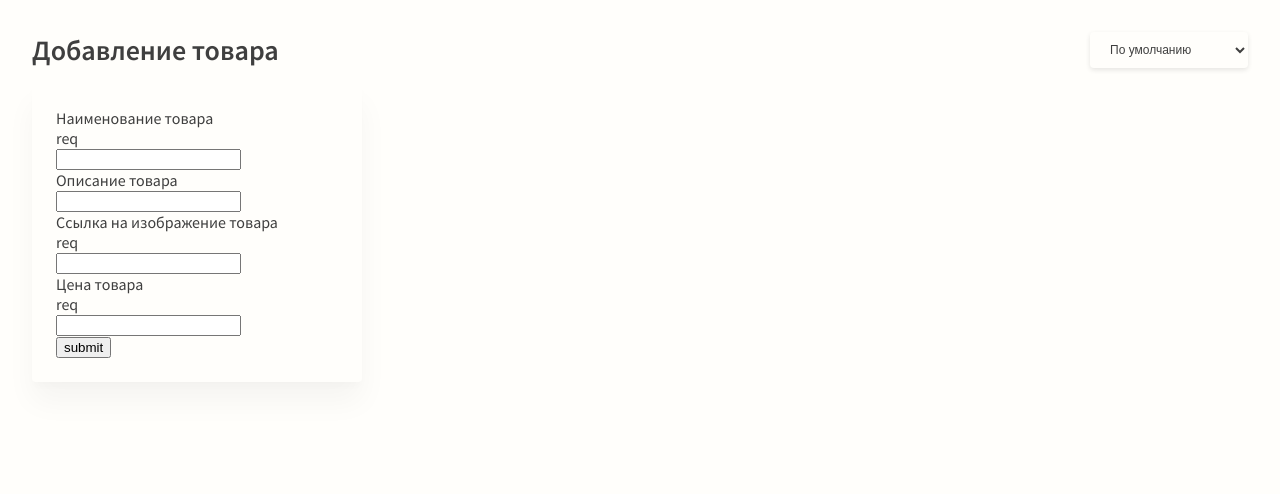
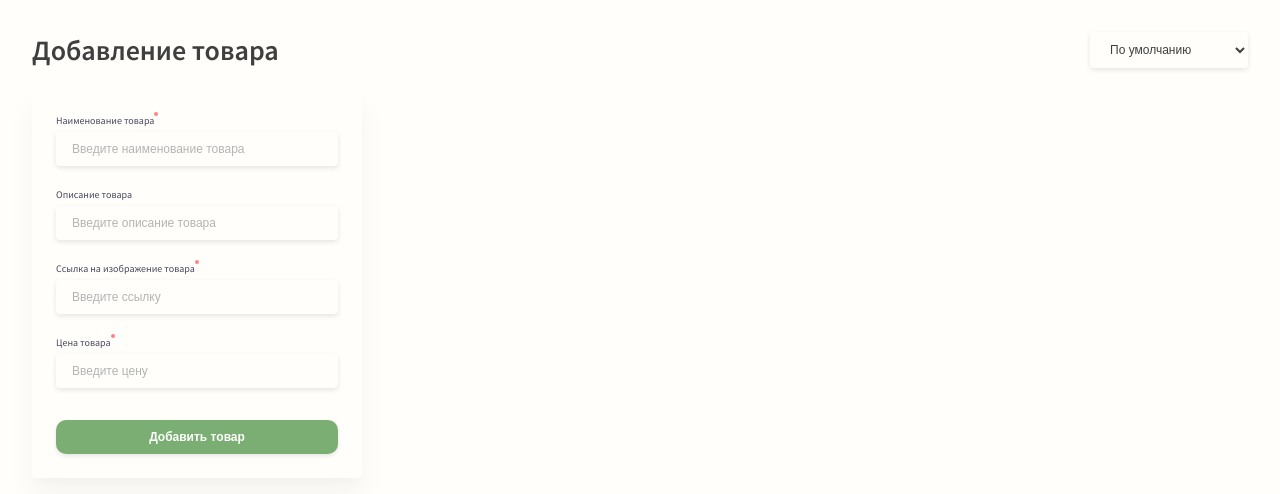
Before and after one commit to neervel/idaproject, a Vue app: page / in a window 1280 px wide. Shown: the top 494 px of the page. Built offline with nearby package versions, Linux system fonts and the light colour scheme.

Commit message:
styles for create form

```diff
--- a/src/App.vue
+++ b/src/App.vue
@@ -41,6 +41,9 @@ export default {
 
 <style lang="scss">
 @import url('https://fonts.googleapis.com/css2?family=Source+Sans+Pro:wght@400;600&display=swap');
+* {
+  box-sizing: border-box;
+}
 body {
   margin: 0;
   font-family: 'Source Sans Pro', sans-serif;
--- a/src/components/form/InputField.vue
+++ b/src/components/form/InputField.vue
@@ -1,13 +1,18 @@
 <template>
   <div class="field">
+    <div class="field-label">
       <my-label :title="title" :inputName="inputName" :required="required" />
+    </div>
+    <div class="field-input">
       <my-input
         :inputName="inputName"
         :required="required"
         :inputType="inputType"
         v-model="inputValue"
         @input="handleInput"
+        :placeholder="placeholder"
       />
+    </div>
   </div>
 </template>
 
@@ -36,6 +41,10 @@ export default {
       type: String,
       required: true,
     },
+    placeholder: {
+      type: String,
+      default: "Заполните поле"
+    },
     value: String,
   },
   data() {
@@ -56,5 +65,10 @@ export default {
 };
 </script>
 
-<style>
+<style lang="scss" scoped>
+.field {
+  &-label {
+    margin-bottom: 4px;
+  }
+}
 </style>
--- a/src/components/form/MyInput.vue
+++ b/src/components/form/MyInput.vue
@@ -7,6 +7,8 @@
       :required="required"
       @input="handleInput"
       v-model="inputContent"
+      autocomplete="false"
+      :placeholder="placeholder"
     />
   </div>
 </template>
@@ -23,6 +25,9 @@ export default {
       default: false,
     },
     inputName: {
+      type: String,
+    },
+    placeholder: {
       type: String,
     },
     value: String,
@@ -46,4 +51,21 @@ export default {
 </script>
 
 <style lang="scss" scoped>
+input {
+  background: transparent;
+  box-shadow: 0px 2px 5px rgba(0, 0, 0, 0.1);
+  border-radius: 4px;
+  border: none;
+  transition: box-shadow linear .2s;
+  padding: 10px 16px;
+  width: 100%;
+  font-size: 12px;
+  &:focus {
+    outline: none;
+    box-shadow: 0px 2px 7px rgba(0, 0, 0, 0.2);
+  }
+  &::placeholder {
+    color: #B4B4B4;
+  }
+}
 </style>
--- a/src/components/form/MyLabel.vue
+++ b/src/components/form/MyLabel.vue
@@ -1,7 +1,7 @@
 <template>
   <div class="label">
     <label :for="inputName">{{ title }}</label>
-    <div class="label-req" v-if="required">req</div>
+    <div class="label-req" v-if="required"></div>
   </div>
 </template>
 
@@ -25,5 +25,20 @@ export default {
 </script>
 
 <style lang="scss" scoped>
-
+.label {
+  position: relative;
+  display: inline;
+  & label {
+    font-size: 10px;
+  }
+  &-req {
+    position: absolute;
+    top: 4px;
+    right: -4px;
+    height: 4px;
+    width: 4px;
+    border-radius: 2px;
+    background-color: #FF8484;
+  }
+}
 </style>
--- a/src/components/form/NewProduct.vue
+++ b/src/components/form/NewProduct.vue
@@ -5,28 +5,36 @@
         title="Наименование товара"
         :required="true"
         inputName="name"
+        placeholder="Введите наименование товара"
         v-model="item.name"
+        class="create-item"
       />
       <input-field
         title="Описание товара"
         inputName="description"
         inputType="textarea"
+        placeholder="Введите описание товара"
         v-model="item.description"
+        class="create-item"
       />
       <input-field
         title="Ссылка на изображение товара"
         :required="true"
         inputName="link"
+        placeholder="Введите ссылку"
         v-model="item.link"
+        class="create-item"
       />
       <input-field
         title="Цена товара"
         :required="true"
         inputName="price"
         inputType="number"
+        placeholder="Введите цену"
         v-model="item.price"
+        class="create-item last"
       />
-      <button>submit</button>
+      <button class="create-submit">Добавить товар</button>
     </form>
   </div>
 </template>
@@ -68,5 +76,32 @@ export default {
     0px 6px 10px rgba(0, 0, 0, 0.02);
   border-radius: 4px;
   padding: 24px;
+  color: #49485E;
+  &-item {
+    margin-bottom: 16px;
+    &.last {
+      margin-bottom: 32px;
+    }
+  }
+  &-submit {
+    border: none;
+    width: 100%;
+    padding: 10px 0;
+    background: #7BAE73;
+    box-shadow: 0px 2px 4px rgba(0, 0, 0, 0.1);
+    border-radius: 10px;
+    color: #fff;
+    font-size: 12px;
+    font-weight: 600;
+    line-height: 14,52px;
+    cursor: pointer;
+    transition: .2s;
+    &:hover {
+      box-shadow: 0px 2px 4px rgba(0, 0, 0, 0.3);
+    }
+    &:active {
+      transform: translateY(2px);
+    }
+  }
 }
 </style>
```
Lines whose indentation alone changed are shown as unchanged.
